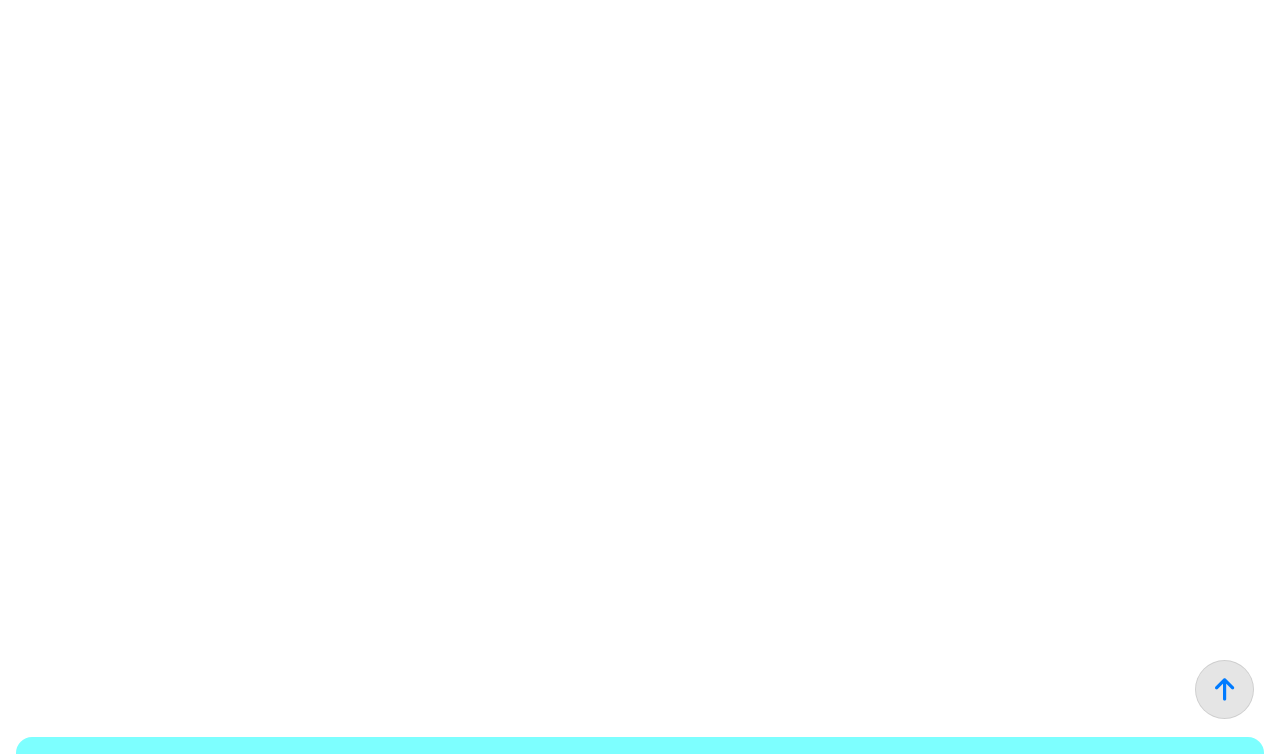
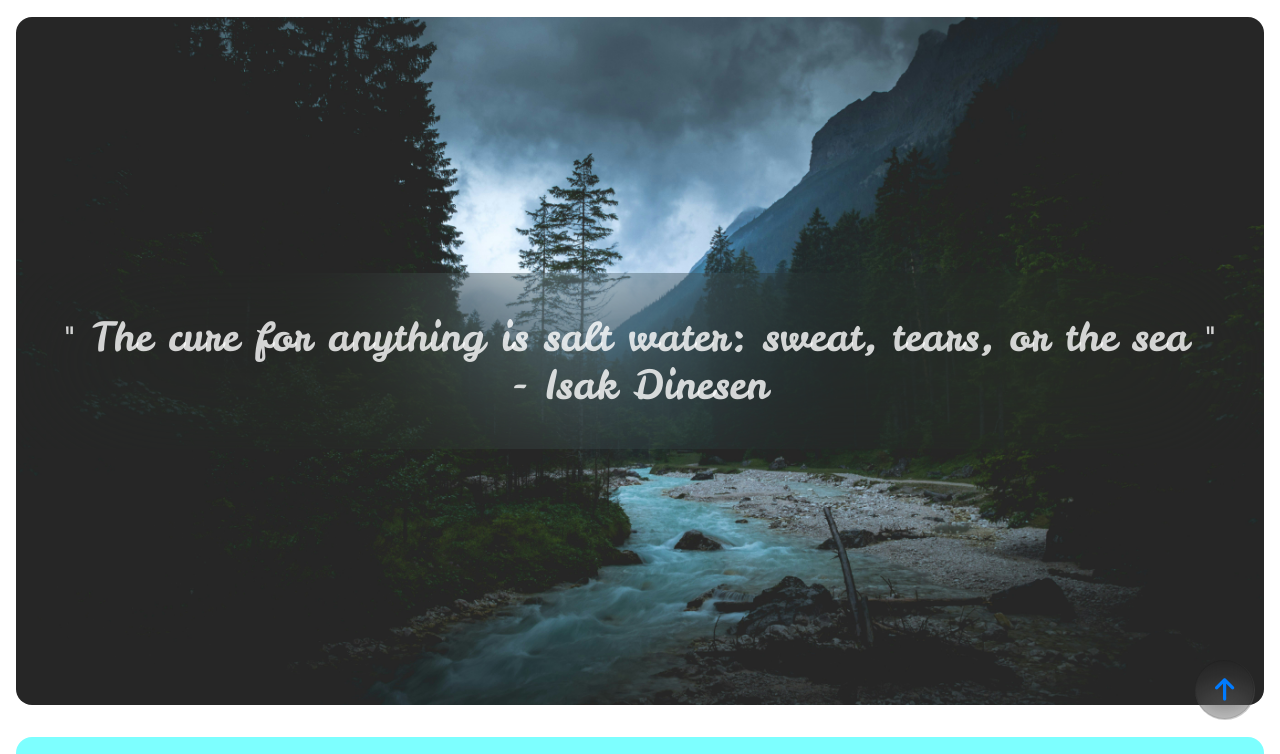
Before and after one commit to mansinerkar-11/matrubhoomi, a plain HTML site: page index.html in a window 1280 px wide. Shown: the part 55-809 px from the top of the page. Drawn offline with nearby package versions, Linux system fonts and the light colour scheme; the site is published under a folder, as on GitHub Pages, so addresses that start at the root find nothing; no server answers.

Commit message:
Add files via upload

```diff
--- a/css/styles.css
+++ b/css/styles.css
@@ -62,21 +62,7 @@ h6 {
   gap: 2em;
   padding: 1em;
 }
-.landing-text {
-  display: flex;
-  justify-content: center;
-  background-image: url(/assets/images/water-bg.jpg);
-  background-size: cover;
-  background-repeat: no-repeat;
-  background-position: center center;
-  height: 86vh;
-  flex-direction: column;
-  border-radius: 1em;
-  -webkit-border-radius: 1em;
-  -moz-border-radius: 1em;
-  -ms-border-radius: 1em;
-  -o-border-radius: 1em;
-}
+
 
 #waters {
   padding: 0%;
--- a/index.html
+++ b/index.html
@@ -70,7 +70,24 @@
     <div class="main-flex">
       <!-- QUOTES -->
 
-      <div class="landing-text text-center leckerli-one-regular">
+      <div
+        class="landing-text text-center leckerli-one-regular"
+        style="
+          display: flex;
+          justify-content: center;
+          background-image: url('./assets/images/water-bg.jpg');
+          background-size: cover;
+          background-repeat: no-repeat;
+          background-position: center center;
+          height: 86vh;
+          flex-direction: column;
+          border-radius: 1em;
+          -webkit-border-radius: 1em;
+          -moz-border-radius: 1em;
+          -ms-border-radius: 1em;
+          -o-border-radius: 1em;
+        "
+      >
         <h1 class="text-focus-in" id="quotes">"Placeholder"</h1>
       </div>
 
```
